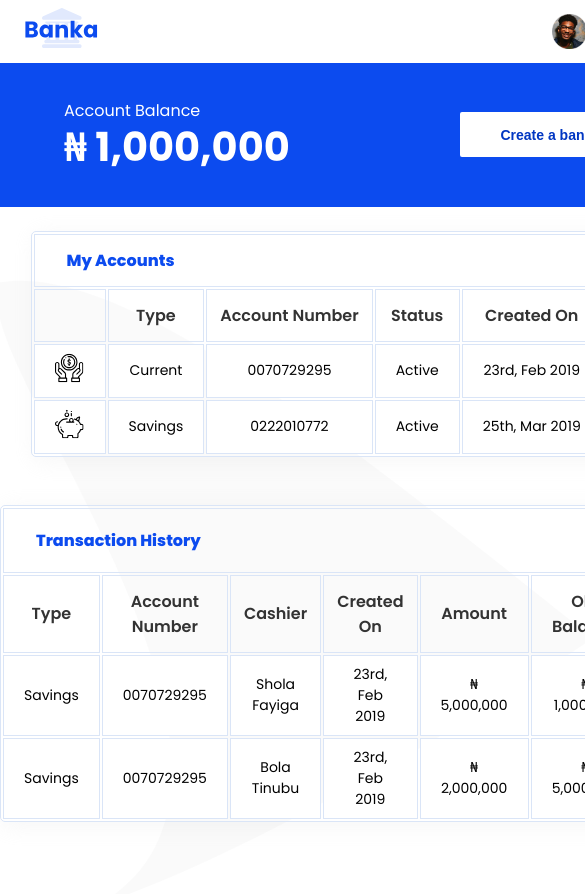
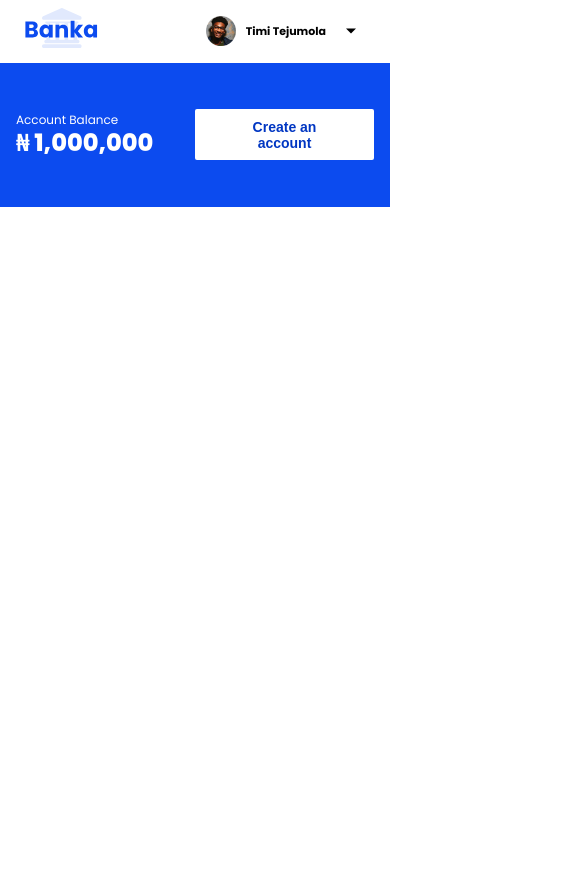
Before and after one commit to timi-codes/Banka, a website: page UI/customer/dashboard.html in a window 390 px wide. Shown: the top 894 px of the page, 585 px wide, since content can reach past the window. After the commit the page ends 844 px from the top, so only its background shows below. Drawn offline with Linux system fonts and the light colour scheme.

Commit message:
ft(ui feedback):implement mobile responsiveness [Finishes #165334347]

```diff
--- a/UI/css/dashboard.css
+++ b/UI/css/dashboard.css
@@ -388,3 +388,38 @@ input[type="password"] {
 .dropdown:hover .dropbtn {
   background-color: #3e8e41;
 }
+
+@media only screen and (max-width: 600px){
+
+  .avatar {
+    width: 30px;
+    height: 30px;
+    margin-right: 10px;
+  }
+
+  h4 {
+    font-size: 11px;
+  }
+
+  .banner{
+    padding: 0 1rem;
+  }
+
+  .balance {
+    justify-self: start;
+    margin: 0;
+ }
+  .banner button{
+    margin-right: 0;
+    padding: 0.6rem 2rem;
+  }
+
+  .balance p{
+    font-size: 12px;
+  }
+
+  .balance h3 {
+    font-size: 1.5rem;
+    font-weight: 800;
+  }
+}
--- a/UI/customer/dashboard.html
+++ b/UI/customer/dashboard.html
@@ -33,9 +33,9 @@
           <p>Account Balance</p>
           <h3>₦ 1,000,000</h3>
         </div>
-        <button id="account-button">Create a bank account</button>
+        <button id="account-button">Create an account</button>
       </div>
-      <div class="content">
+      <!-- <div class="content">
         <table>
           <tr>
             <th class="table-title" colspan="6">My Accounts</th>
@@ -107,7 +107,7 @@
             <td>₦ 3,000,000</td>
           </tr>
         </table>
-      </div>
+      </div> -->
       <div id="accountModal" class="modal">
         <div class="onboarding-modal">
           <h3>Create a bank account</h3>
```
